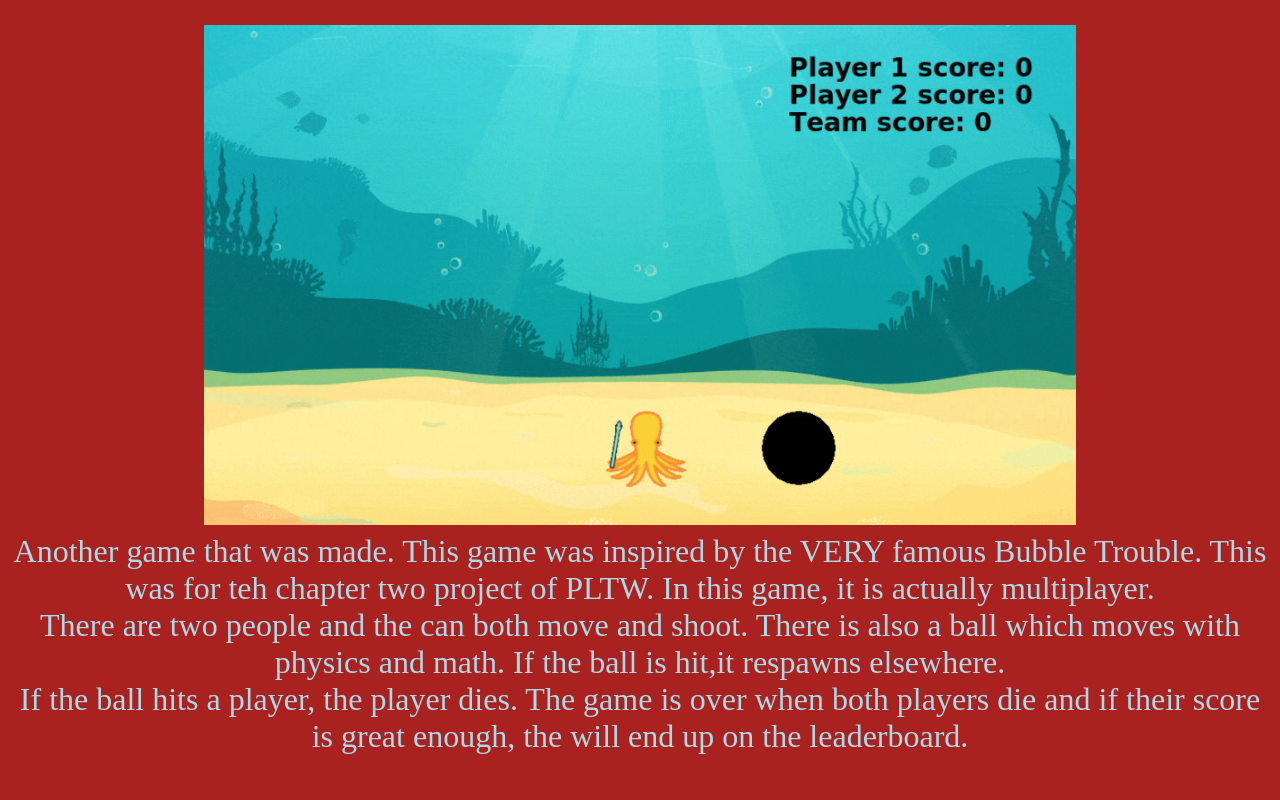
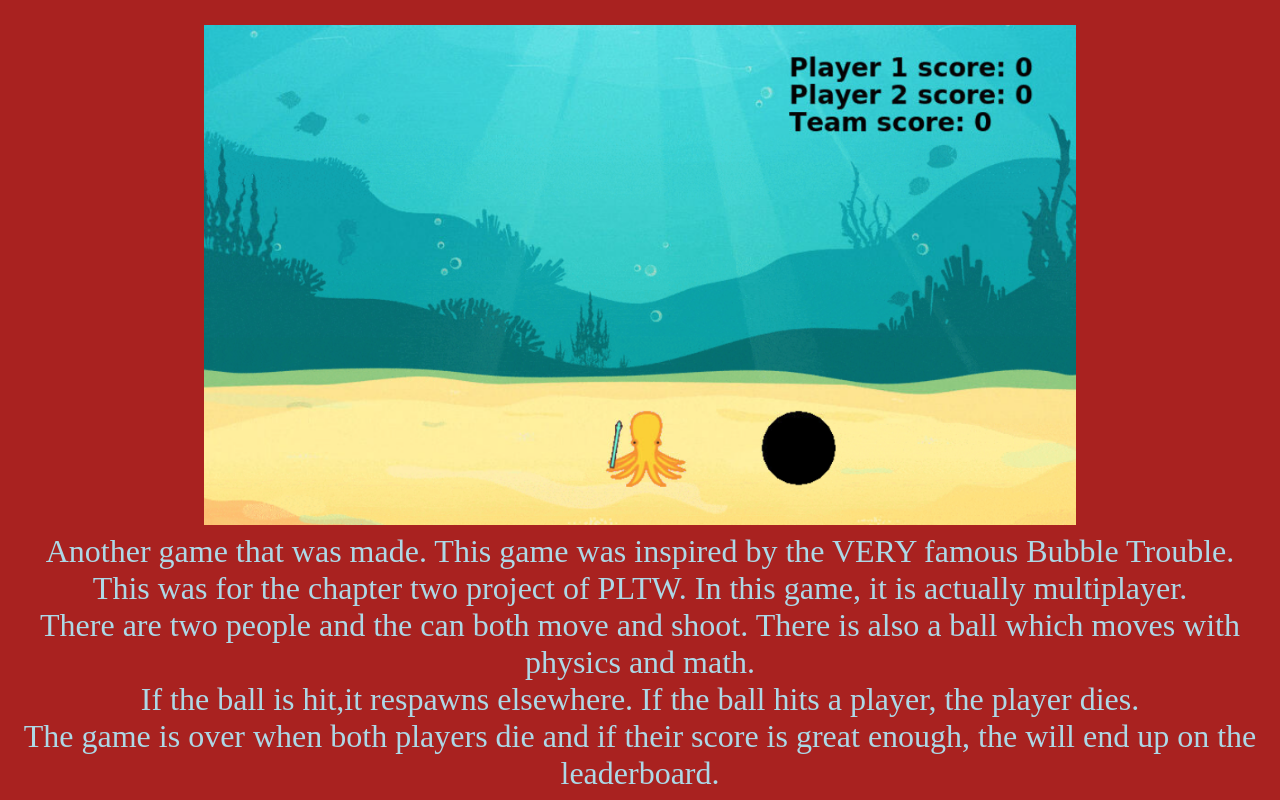
Before and after one commit to DanielJabro/DUNLEA, a plain HTML site: page portfolio.html in a window 1280 px wide. Shown: the part 1058-1858 px from the top of the page. Before the commit the page ends 1821 px from the top, so only its background shows below. Drawn offline with Linux system fonts and the light colour scheme.

Commit message:
Update portfolio.html

```diff
--- a/portfolio.html
+++ b/portfolio.html
@@ -15,9 +15,13 @@
 <font size="6">
 <img src="Images/Game.PNG" height="500">
 <div>
-		A game I made with code! The name is called "Protect the Castle". It was for a project for chapter 1 of PLTW. In the game, you shoot the monsters using the spacebar and you lose if they reach your castle.
+		A game I made with code! The name is called "Protect the Castle". It was for a project for chapter 1 of PLTW.
 	<div>
-		There are a lot of things in it like images that I have imported and I was able to make them move. Theres also while loops, which helps reduce the amount of code and opens a new set of code ideas.
+		In the game, you shoot the monsters using the spacebar and you lose if they reach your castle.
+	<div>
+		There are a lot of things in it like images that I have imported and I was able to make them move.
+		<div>
+		Theres also while loops, which helps reduce the amount of code and opens a new set of code ideas.
 		<div>
 		Also, giving the spacebar a function and the code to kill the monsters was very easy and fun to do. This assignment was almost as fun as the game!
 <div>
@@ -27,8 +31,12 @@
 			<div>
 <img src="Images/Game2.PNG" height="500">
 <div>
-		Another game that was made. This game was inspired by the VERY famous Bubble Trouble. This was for teh chapter two project of PLTW. In this game, it is actually multiplayer.
+		Another game that was made. This game was inspired by the VERY famous Bubble Trouble.
 	<div>
-	There are two people and the can both move and shoot. There is also a ball which moves with physics and math. If the ball is hit,it respawns elsewhere.
+		This was for the chapter two project of PLTW. In this game, it is actually multiplayer.
+	<div>
+	There are two people and the can both move and shoot. There is also a ball which moves with physics and math.
 		<div>
-	If the ball hits a player, the player dies. The game is over when both players die and if their score is great enough, the will end up on the leaderboard.
+	If the ball is hit,it respawns elsewhere. If the ball hits a player, the player dies.
+			<div>
+	The game is over when both players die and if their score is great enough, the will end up on the leaderboard.
```
